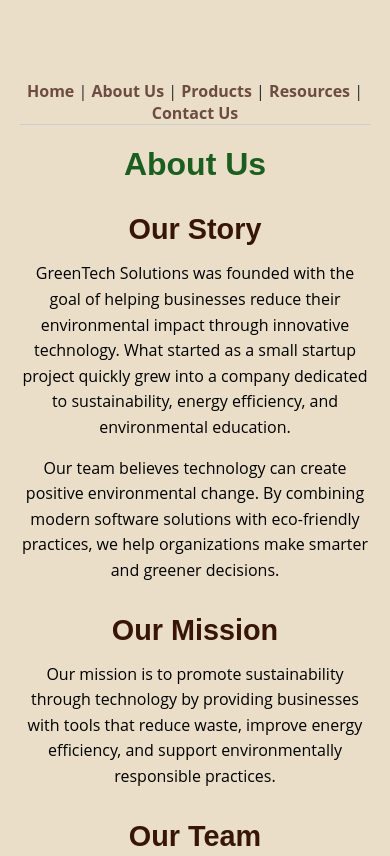
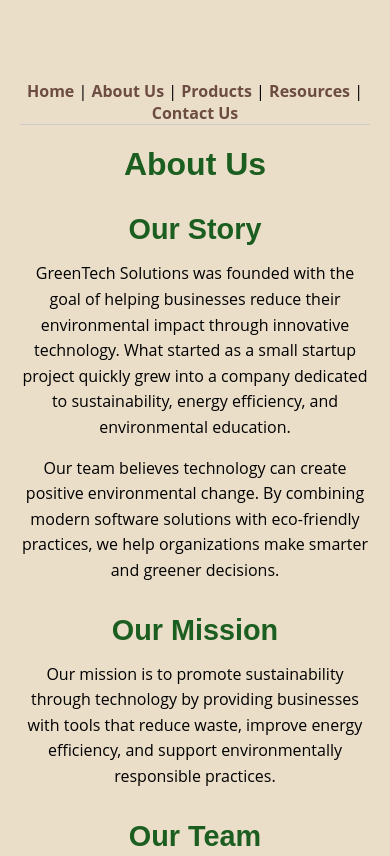
Before and after one commit to jpitcher478/jpitcher478-final-project, a plain HTML site: page html/aboutUs.html in a window 390 px wide. Shown: the top 856 px of the page. Drawn offline with Linux system fonts and the light colour scheme.

Commit message:
Updated CSS for Mobile View

```diff
--- a/css/styles.css
+++ b/css/styles.css
@@ -1,7 +1,7 @@
 /* Page Background */
 body {
     background-color: #eadec9;
-    color: #2d2d2d;
+    color: #000000;
     font-family: 'Open Sans', Arial, sans-serif;
     font-size: 16px;
     margin: 0;
@@ -26,7 +26,7 @@
 
 h2 {
     font-size: 1.8em;
-    color: #371609;
+    color: #1B5E20;
     margin-top: 30px;
     margin-bottom: 10px;
     font-family: 'Poppins', sans-serif;
```
